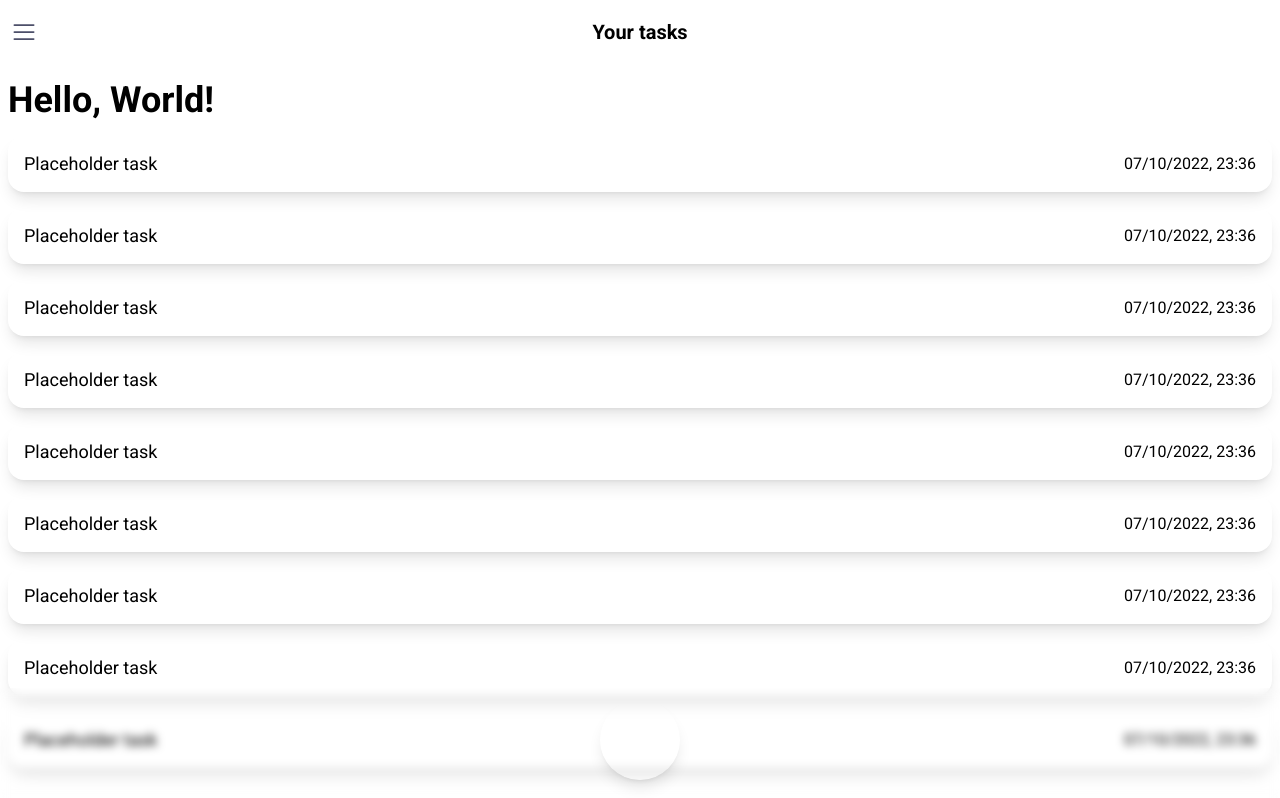
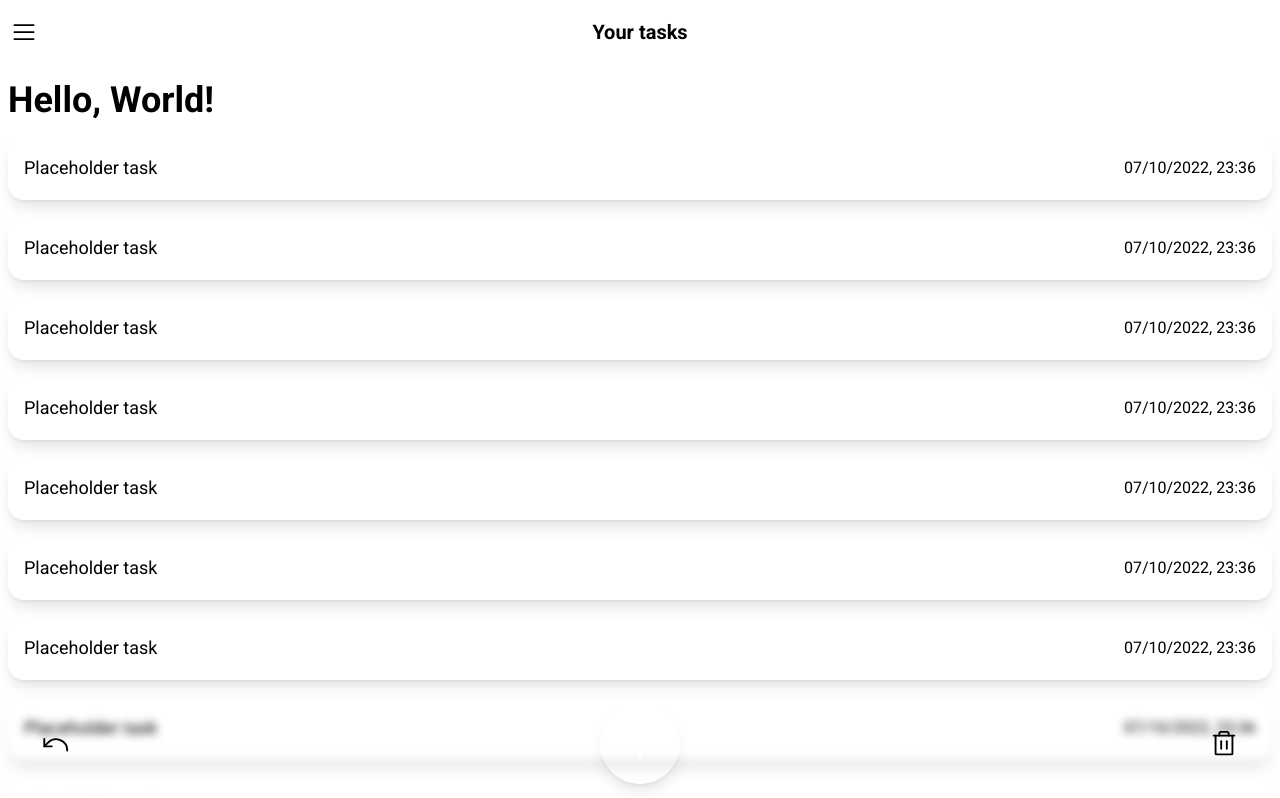
Before and after one commit to sph3/tasks-app, a React (Vite) app: page / in a window 1280 px wide. Shown: the top 798 px of the page. Built offline with nearby package versions, Linux system fonts and the light colour scheme; what @catppuccin/tailwindcss would draw is missing.

Commit message:
feat(core): adjust theme specific stuff

```diff
--- a/src/App.tsx
+++ b/src/App.tsx
@@ -4,7 +4,7 @@ import { Header } from './components/Header';
 import { Main } from './components/Main';
 
 export const App = () => {
-  let [flavor, setFlavor] = useState('ctp-latte');
+  let [flavor, setFlavor] = useState('ctp-mocha');
 
   return (
     <div className={flavor}>
--- a/src/components/AddButton.tsx
+++ b/src/components/AddButton.tsx
@@ -2,7 +2,7 @@ import { Plus } from 'phosphor-react';
 
 export const AddButton = () => {
   return (
-    <div className='bg-ctp-blue rounded-full shadow-lg w-20 h-20 fixed left-1/2 -translate-x-1/2 bottom-5 flex justify-center items-center'>
+    <div className='bg-ctp-blue rounded-full shadow-lg w-20 h-20 flex justify-center items-center'>
       <Plus size={40} color='#fff' />
     </div>
   );
--- a/src/components/Footer.tsx
+++ b/src/components/Footer.tsx
@@ -1,9 +1,22 @@
+import { ArrowArcLeft, Trash } from 'phosphor-react';
 import { AddButton } from './AddButton';
 
 export const Footer = () => {
   return (
-    <div className='fixed bottom-0 bg-gradient-to-b from-transparent to-ctp-base backdrop-blur-sm h-28 w-full'>
-      <AddButton />
+    <div className='flex justify-between items-center text-center fixed bottom-0 bg-gradient-to-b from-transparent to-ctp-base backdrop-blur-sm h-28 w-full px-8'>
+      <div className='bg-ctp-surface1 bg-opacity-60 rounded-2xl h-12 w-12 flex items-center justify-center'>
+        <span className='text-3xl text-ctp-text'>
+          <ArrowArcLeft />
+        </span>
+      </div>
+      <div className=''>
+        <AddButton />
+      </div>
+      <div className='bg-ctp-red bg-opacity-20 rounded-2xl h-12 w-12 flex items-center justify-center'>
+        <span className='text-ctp-red text-3xl'>
+          <Trash />
+        </span>
+      </div>
     </div>
   );
 };
--- a/src/components/Header.tsx
+++ b/src/components/Header.tsx
@@ -4,8 +4,8 @@ export const Header = () => {
   return (
     <div className='flex flex-row justify-between items-center text-center h-16 bg-ctp-crust flex-wrap px-1'>
       <div className='w-[calc(100%/3)]'>
-        <button className='bg-ctp-surface1 w-10 h-10 rounded-lg flex text-center items-center justify-center outline-none hover:brightness-90 duration-100 focus:ring-ctp-overlay2 focus:ring-2'>
-          <List size={28} color='#4c4f69' />
+        <button className='text-ctp-text bg-ctp-surface1 w-10 h-10 rounded-lg flex text-center items-center justify-center outline-none hover:brightness-90 duration-100 focus:ring-ctp-overlay2 focus:ring-2'>
+          <List size={28} />
         </button>
       </div>
 
--- a/src/components/Task.tsx
+++ b/src/components/Task.tsx
@@ -5,7 +5,7 @@ type TaskProps = {
 
 export const Task = ({ text, date }: TaskProps) => {
   return (
-    <div className='rounded-2xl w-full bg-ctp-surface0 shadow-lg h-14 flex justify-between items-center p-4'>
+    <div className='rounded-2xl w-full bg-ctp-surface0 shadow-lg h-16 flex justify-between items-center p-4'>
       <span className='text-ctp-text text-lg'>{text}</span>
       <span className='text-ctp-subtext0 text-base'>
         {date.toLocaleDateString(undefined, {
```
